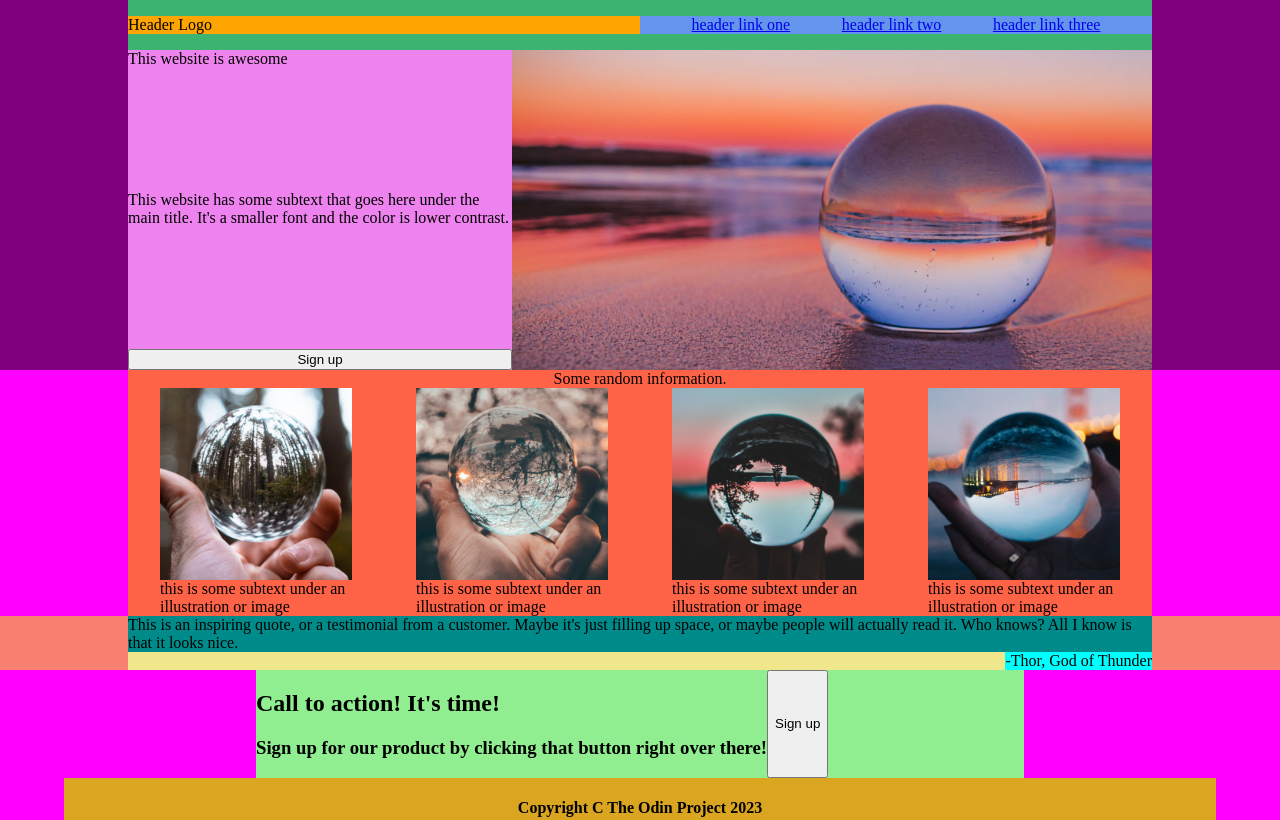
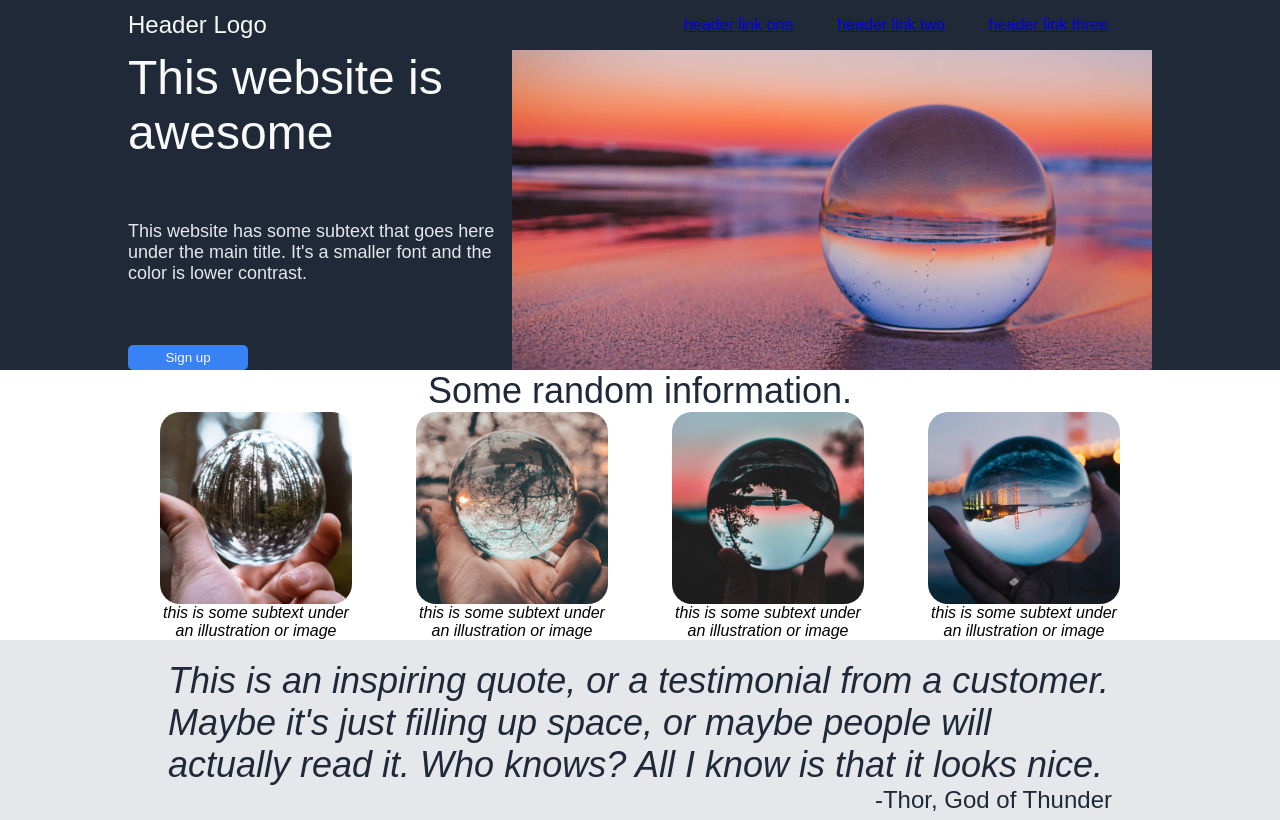
Before and after one commit to gnossiennes/landing-page-TOP, a plain HTML site: page index.html in a window 1280 px wide. Shown: the top 820 px of the page. Drawn offline with Linux system fonts and the light colour scheme.

Commit message:
Set color and text styling

```diff
--- a/stylesheet.css
+++ b/stylesheet.css
@@ -1,5 +1,13 @@
+:root {
+    --dark-color: #1F2937;
+    --light-color: #E5E7EB;
+    --white-color: #F9FAF8;
+    --button-color: #3882F6;
+}
+
 * {
     box-sizing: border-box;
+    font-family:Arial, Helvetica, sans-serif
 }
 
 body {
@@ -7,7 +15,6 @@ body {
     height: 100vh;
     display: flex;
     flex-direction: column;
-    background-color: magenta;
     padding: 0;
     margin: 0;
     justify-content: space-between;
@@ -17,39 +24,46 @@ body {
 .header {
     display: flex;
     flex-direction: column;
-    background-color: purple;
+    background-color: var(--dark-color);
     width: 100vw;
     justify-content: center;
     align-items: center;
+    color: var(--white-color);
 }
 
 .card-section {
     display: flex;
     flex-direction: column;
     width: 80vw;
-    background-color: tomato;
 }
 
 .quote-block {
     width: 100vw;
     display: flex;
     flex-direction: column;
-    background-color: salmon;
+    background-color: var(--light-color);
     justify-content: center;
     align-items: center;
 }
 
 .call-to-action-block {
-    background-color: lightgreen;
+    background-color: var(--button-color);
     width: 60vw;
+    max-height: 16vh;
     display: flex;
+    justify-content: space-around;
+    align-items: center;
+    gap: 20px;
+    padding: 20px;
+    border-radius: 10px;
 }
 
 .footer {
-    width: 90vw;
+    width: 100vw;
     display: flex;
     justify-content: center;
-    background-color: goldenrod;
+    background-color: var(--dark-color);
+    color: var(--white-color);
 }
 
 
@@ -59,13 +73,11 @@ nav {
     width: 80vw;
     display: flex;
     justify-content: space-evenly;
-    background-color: mediumseagreen;
     align-items: center;
 }
 ul {
     list-style-type: none;
     display: flex;
-    background-color: cornflowerblue;
     justify-content: space-evenly;
     flex: 1;
     padding: 0;
@@ -74,9 +86,11 @@ ul {
 .logo {
     display: flex;
     flex: 1;
-    background-color: orange;
     justify-content: flex-start;
     align-items: center;
+    font-size: 24px;
+        font-weight: extra-bold;
+
 }
 
 
@@ -88,7 +102,6 @@ ul {
 }
 
 .hero-content {
-    background-color: violet;
     display: flex;
     flex-direction: column;
     flex: 1;
@@ -101,12 +114,33 @@ ul {
     max-width: 50vw;
 }
 
+.title {
+    font-size: 48px;
+    font-weight: extra-bold;
+}
+
+.hero-content > .subtitle {
+    font-size: 18px;
+    color: var(--light-color);
+}
+
+.hero-content > .button {
+    height: 25px;
+    width: 120px;
+    border-radius: 5px;
+    border: none;
+    background-color: var(--button-color);
+    color: var(--white-color)
+}
 
 /* card section */
 
 .section-title {
     flex: 1;
     align-self: center;
+    font-size: 36px;
+    font-weight: extra-bold;
+    color: var(--dark-color)
 }
 
 .cards {
@@ -122,29 +156,61 @@ ul {
     justify-content: center;
 }
 
+.card > img {
+    border-radius: 20px;
+}
+
+.card > .card-subtext {
+    font-size: 16px;
+    text-align: center;
+    font-style: italic;
+}
 
 /* quote block */
 
 .quote-container {
-    background-color: khaki;
     display: flex;
     flex-direction: column;
     justify-content: center;
     width: 80vw;
+    padding: 20px 40px;
+    gap: 0px;
 }
 
 .quote {
-    background-color: darkcyan;
     flex: 1;
     align-self: flex-start;
+    color: var(--dark-color);
+    font-size: 36px;
+    font-style: italic;
+
 }
 
 .quote-author {
-    background-color: cyan;
     flex: 1;
     align-self: flex-end;
     margin-left: -10vw;
+    color: var(--dark-color);
+    font-size: 24px;
+    font-weight: extra-bold;
 }
 
+
 /* call to action block */
+
+
+
+.call-to-action-block > .call-to-action-text {
+    color: var(--white-color);
+}
+
+.call-to-action-block > .button {
+    background-color: var(--button-color);
+    color: var(--white-color);
+    height: 25px;
+    width: 120px;
+    border-radius: 5px;
+    border: 2px solid var(--white-color);
+}
+
 /* footer */
```
